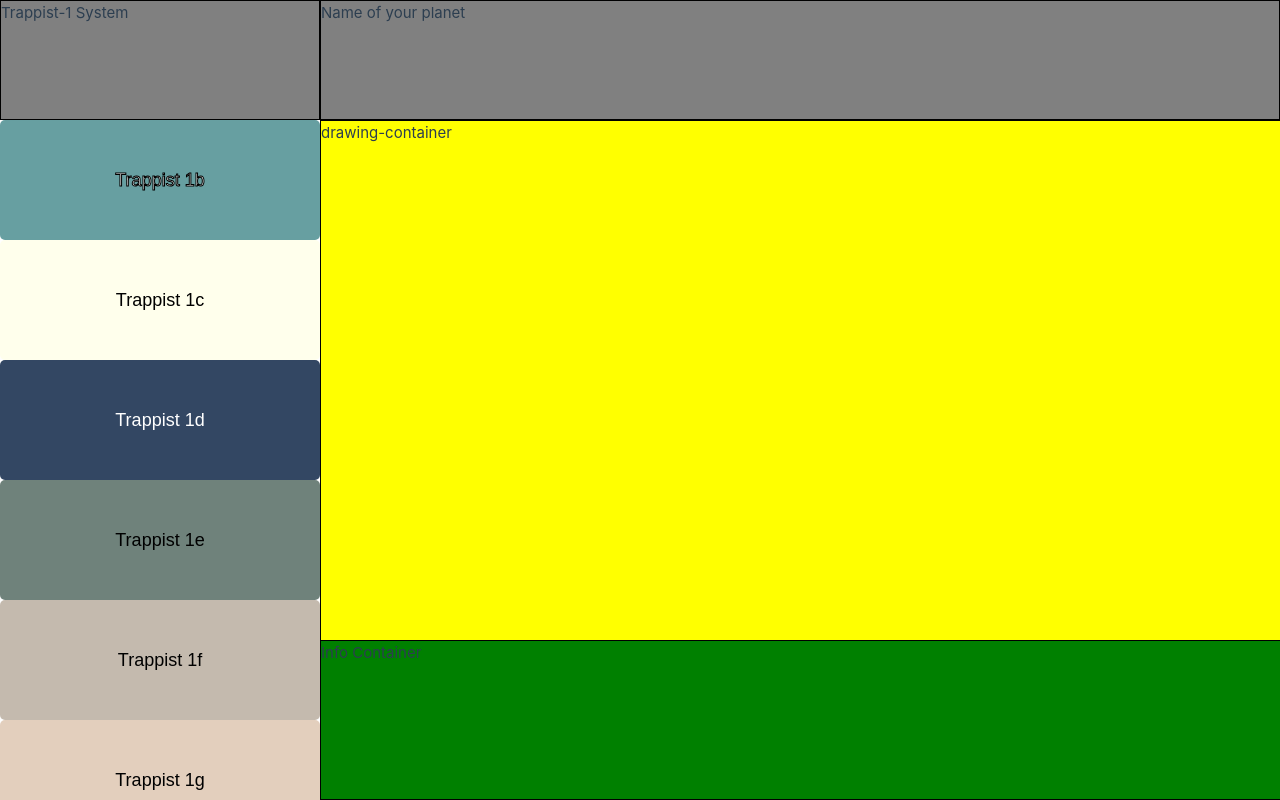
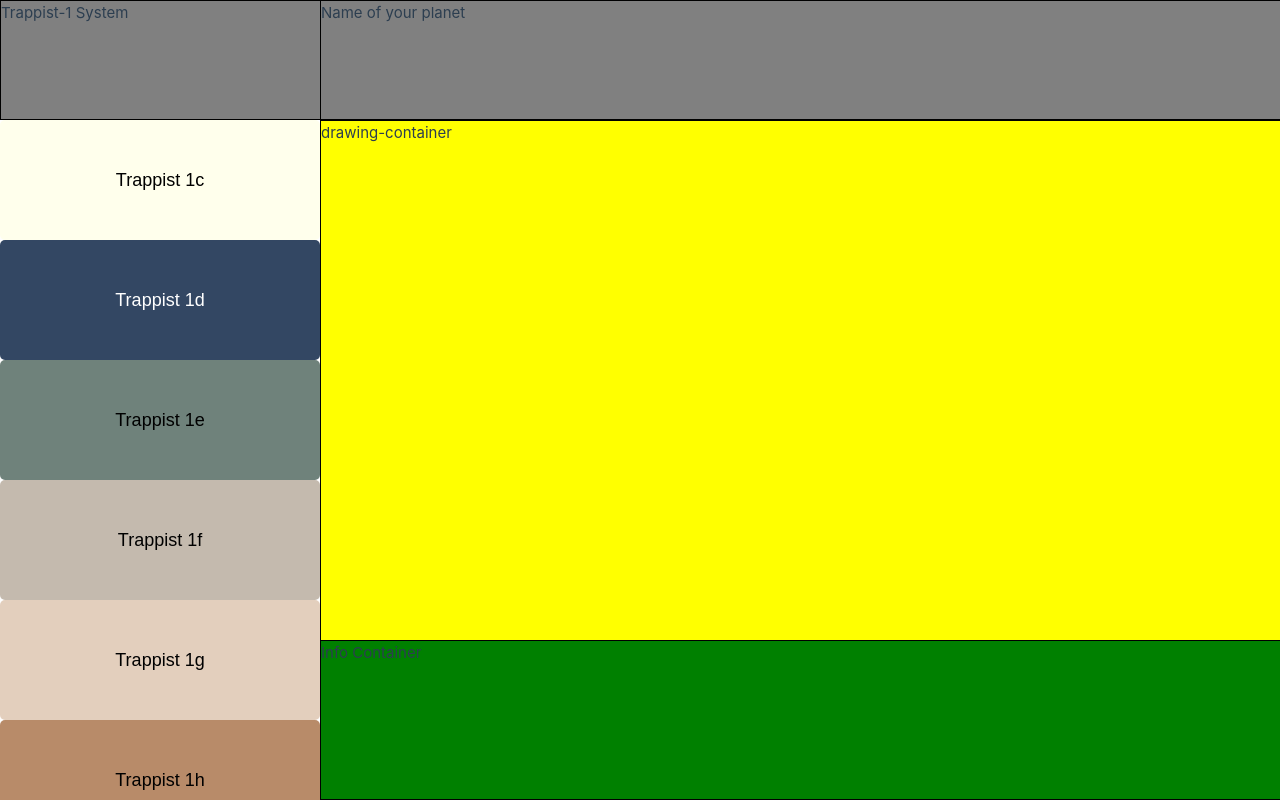
Before and after one commit to bimnett/explore-trappist-1, a Vue app in the folder vue-project/: page /painting in a window 1280 px wide. Shown: the top 800 px of the page. Built offline with nearby package versions, Linux system fonts and the light colour scheme.

Commit message:
what needs to move moves

```diff
--- a/vue-project/src/views/paintingPage.vue
+++ b/vue-project/src/views/paintingPage.vue
@@ -58,17 +58,14 @@
     left: 25%;
     }
 
-.fullScreen-container {
-
-}
-
-
     .nameOfSystem-container {
     width: 100%;
     height: 15vh;
     background-color: grey;
     border: 1px solid #000;
     box-sizing: border-box;
+    position:fixed;
+    overflow-y:scroll;
     }
 
     #first-planet {
```
Lines whose indentation alone changed are shown as unchanged.
